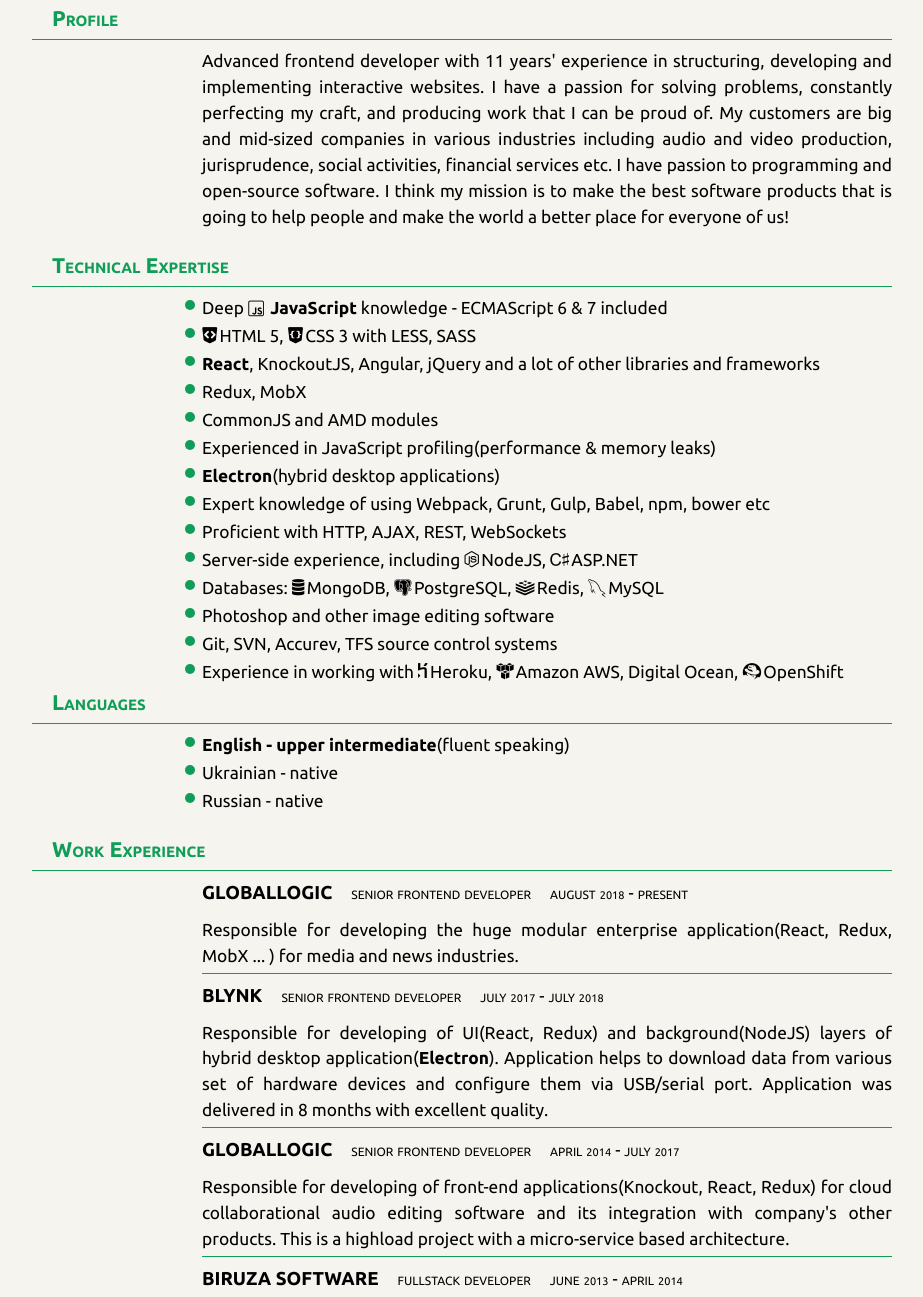
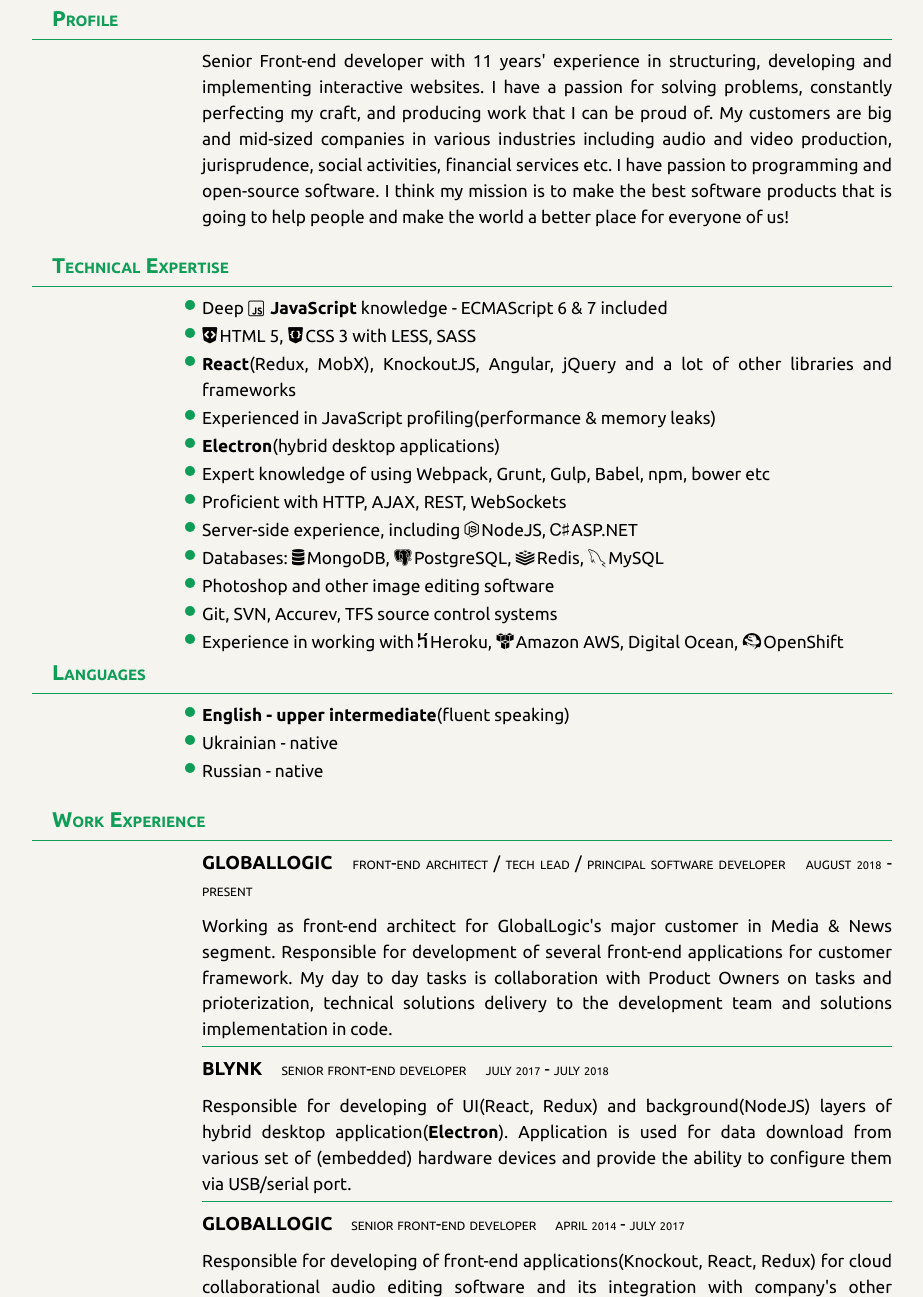
Before and after one commit to dnbard/dnbard.github.io, a plain HTML site: page index.html in a window 1280 px wide. Shown: the part 164-1461 px from the top of the page, without its empty margins (178-1101 px from the left). Drawn offline with nearby package versions, Linux system fonts and the light colour scheme.

Commit message:
2019 update

```diff
--- a/index.html
+++ b/index.html
@@ -31,7 +31,7 @@
         <section class="animated bounceInRight" id="profile">
             <div class="label">Profile</div>
             <div class="info">
-                <span>Advanced frontend developer with</span>
+                <span>Senior Front-end developer with</span>
                 <span id="years"></span>
                 <span>years' experience in structuring, developing and implementing interactive websites.  I have a passion for solving problems, constantly perfecting my craft, and producing work that I can be proud of. My customers are big and mid-sized companies in various industries including audio and video production, jurisprudence, social activities, financial services etc.</span>
                 <span>I have passion to programming and open-source software. I think my mission is to make the best software products that is going to help people and make the world a better place for everyone of us!</span>
@@ -42,9 +42,7 @@
             <div class="info">
                 <div class="skill">Deep <i class="icon-javascript"></i> <b>JavaScript</b> knowledge - ECMAScript 6 & 7 included</div>
                 <div class="skill"><i class="icon-html"></i>HTML 5, <i class="icon-css"></i>CSS 3 with LESS, SASS</div>
-                <div class="skill"><b>React</b>, KnockoutJS, Angular, jQuery and a lot of other libraries and frameworks</div>
-                <div class="skill">Redux, MobX</div>
-                <div class="skill">CommonJS and AMD modules</div>
+                <div class="skill"><b>React</b>(Redux, MobX), KnockoutJS, Angular, jQuery and a lot of other libraries and frameworks</div>
                 <div class="skill">Experienced in JavaScript profiling(performance & memory leaks)</div>
                 <div class="skill"><b>Electron</b>(hybrid desktop applications)</div>
                 <div class="skill">Expert knowledge of using Webpack, Grunt, Gulp, Babel, npm, bower etc</div>
@@ -67,21 +65,21 @@
             <div class="info">
                 <div>
                     <span class="company">GlobalLogic</span>
-                    <span class="title">senior frontend developer</span>
+                    <span class="title">front-end architect / tech lead / principal software developer</span>
                     <span class="time">august <span class="date">2018</span> - present</span>
                 </div>
-                <div class="job">Responsible for developing the huge modular enterprise application(React, Redux, MobX ... ) for media and news industries.</div>
+                <div class="job">Working as front-end architect for GlobalLogic's major customer in Media & News segment. Responsible for development of several front-end applications for customer framework. My day to day tasks is collaboration with Product Owners on tasks and prioterization, technical solutions delivery to the development team and solutions implementation in code.</div>
                 <div class="separator"></div>
                 <div>
                     <span class="company">Blynk</span>
-                    <span class="title">senior frontend developer</span>
+                    <span class="title">senior front-end developer</span>
                     <span class="time">july <span class="date">2017</span> - july <span class="date">2018</span></span>
                 </div>
-                <div class="job">Responsible for developing of UI(React, Redux) and background(NodeJS) layers of hybrid desktop application(<b>Electron</b>). Application helps to download data from various set of hardware devices and configure them via USB/serial port. Application was delivered in 8 months with excellent quality.</div>
+                <div class="job">Responsible for developing of UI(React, Redux) and background(NodeJS) layers of hybrid desktop application(<b>Electron</b>). Application is used for data download from various set of (embedded) hardware devices and provide the ability to configure them via USB/serial port.</div>
                 <div class="separator"></div>
                 <div>
                     <span class="company">GlobalLogic</span>
-                    <span class="title">senior frontend developer</span>
+                    <span class="title">senior front-end developer</span>
                     <span class="time">april <span class="date">2014</span> - july <span class="date">2017</span></span>
                 </div>
                 <div class="job">Responsible for developing of front-end applications(Knockout, React, Redux) for cloud collaborational audio editing software and its integration with company's other products. This is a highload project with a micro-service based architecture.</div>
```
